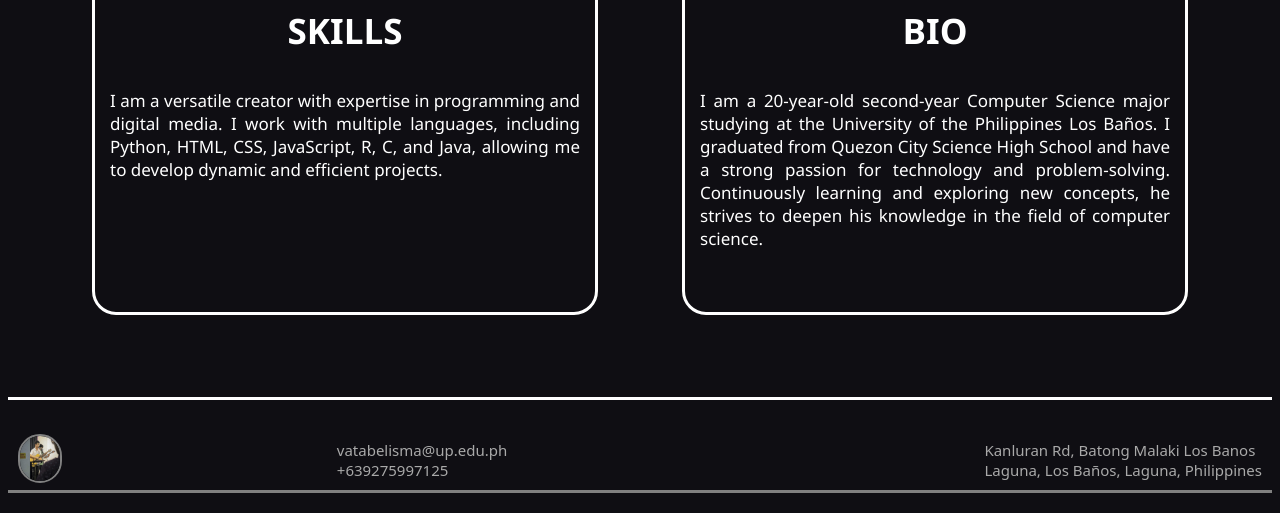
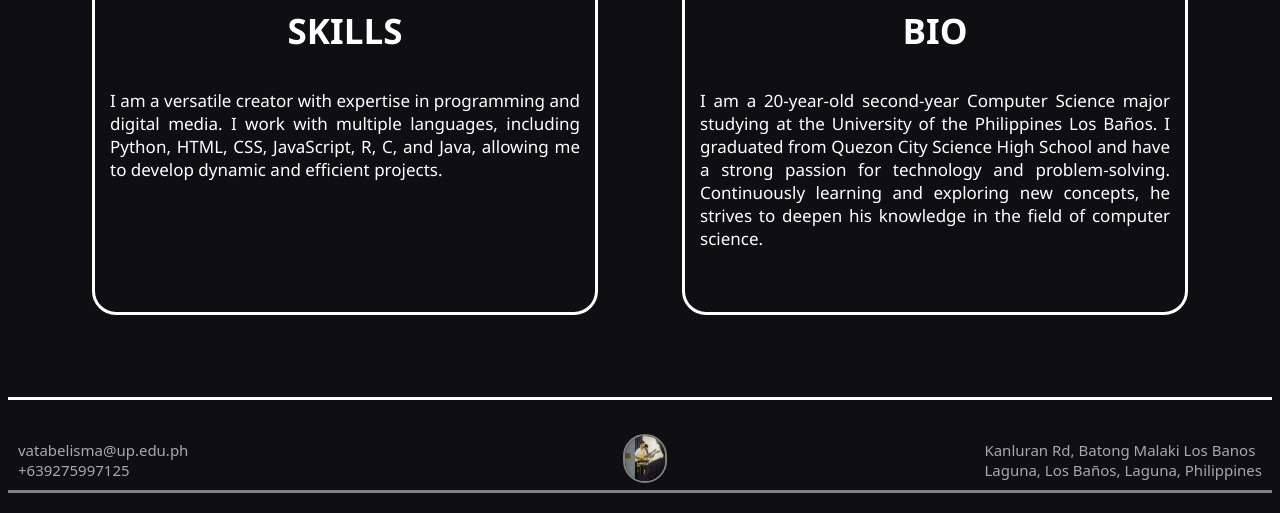
Before and after one commit to CMSC-100-2S-AY2024-2025/exer-01-html-and-css-binsalen, a plain HTML site: page index.html in a window 1280 px wide. Shown: the part 1235-1748 px from the top of the page. Drawn offline with Linux system fonts and the light colour scheme.

Commit message:
UI: Changed the positions of icons and footers

```diff
--- a/index.html
+++ b/index.html
@@ -102,14 +102,14 @@
     <div class="container5">
         <!-- Contact Informations -->
         <div class="flexcontainer5">
-            <div class="logo">
-                <img src="images/binsy.jpg" alt="VINCE" style="width: 40px; height: 45px; border-radius: 50px; border: 2px solid gray;">
-            </div>
             <div class="contacts">
                 <p id="contacttext">
                     vatabelisma@up.edu.ph <br>
                     +639275997125
                 </p>
+            </div>
+            <div class="logo">
+                <img src="images/binsy.jpg" alt="VINCE" style="width: 40px; height: 45px; border-radius: 50px; border: 2px solid gray;">
             </div>
             <div class="address">
                 <p id="addtext">
--- a/style.css
+++ b/style.css
@@ -201,6 +201,10 @@ body {
     width: 500px;
 }
 
+.logo {
+    margin-left: 330px;
+}
+
 #contacttext{
     text-align: justify;
     font-size: 15px;
@@ -217,7 +221,7 @@ body {
 }
 
 /* Navigation Bar Manipulation */
-.logo {
+.startlogo {
     margin-left: 10px;
 }
 
```
